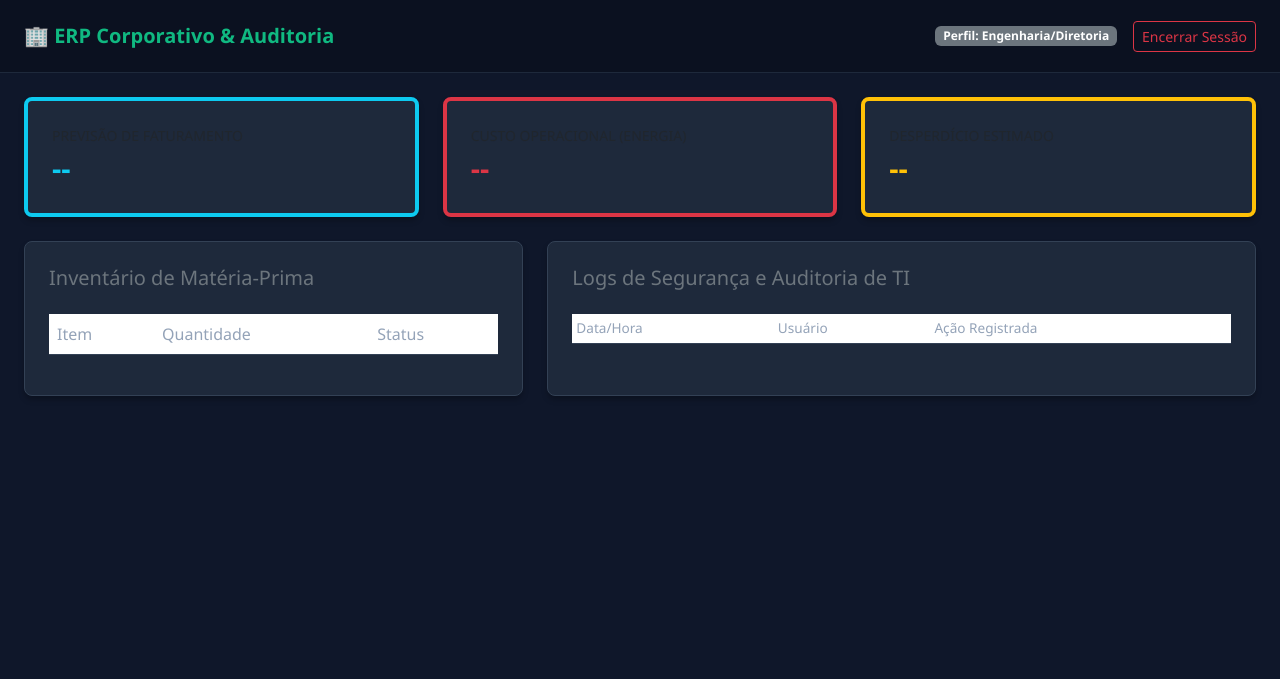
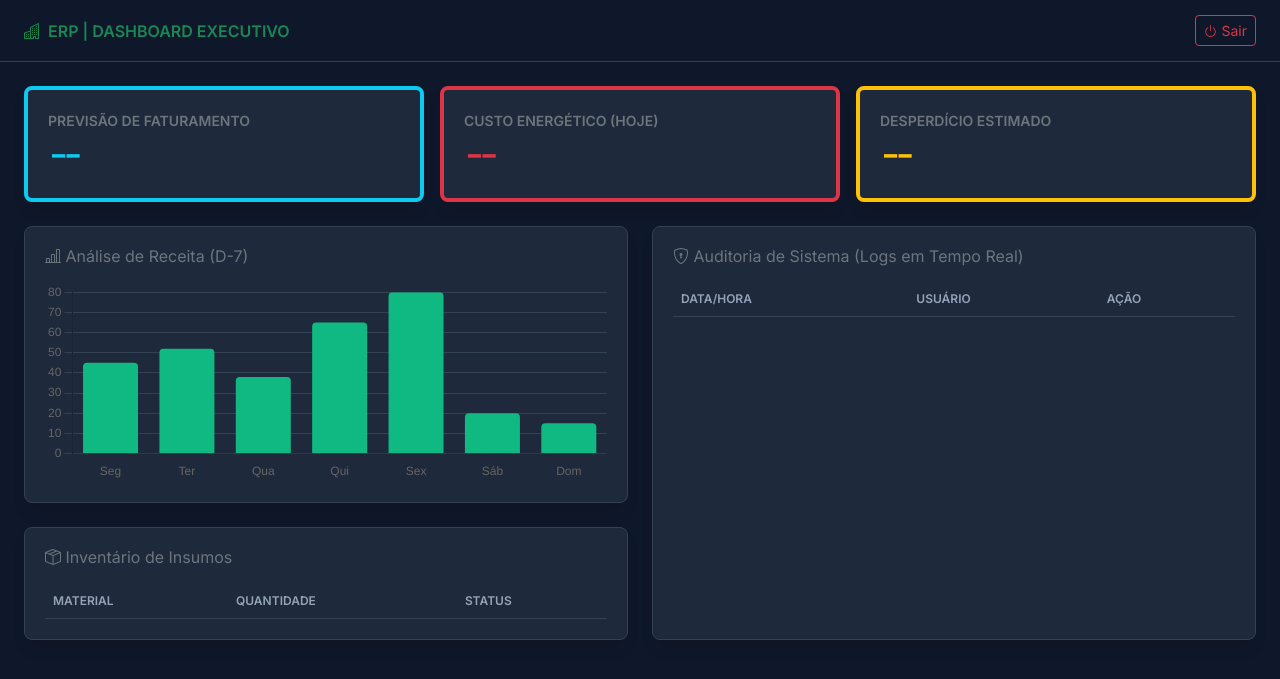
Before and after one commit to luizasilva08/seguranca-da-informacao, a Flask app: template templates/erp.html in a window 1280 px wide. Shown: the top 679 px of the page. Run offline with Flask 3, Linux system fonts and the light colour scheme; the template is opened without the code that fills it, so the values that code supplies are empty.

Commit message:
Update erp.html

```diff
--- a/templates/erp.html
+++ b/templates/erp.html
@@ -2,50 +2,58 @@
 <html lang="pt-BR">
 <head>
     <meta charset="UTF-8">
-    <title>ERP - Visão Corporativa</title>
+    <title>ERP | Dashboard Executivo</title>
     <link href="https://cdn.jsdelivr.net/npm/bootstrap@5.3.0/dist/css/bootstrap.min.css" rel="stylesheet">
+    <link rel="stylesheet" href="https://cdn.jsdelivr.net/npm/bootstrap-icons@1.11.1/font/bootstrap-icons.css">
+    <link href="https://fonts.googleapis.com/css2?family=Inter:wght@400;600&family=JetBrains+Mono&display=swap" rel="stylesheet">
+    <script src="https://cdn.jsdelivr.net/npm/chart.js"></script>
     <style>
-        body { background-color: #0f172a; color: #f8fafc; font-family: 'Segoe UI', Tahoma, Geneva, Verdana, sans-serif; }
-        .navbar-custom { background: #0b1120; border-bottom: 1px solid #1e293b; }
-        .card-custom { background: #1e293b; border: 1px solid #334155; border-radius: 8px; box-shadow: 0 4px 6px -1px rgba(0,0,0,0.3); }
-        .table-dark-custom { background-color: transparent; color: #cbd5e1; }
-        .table-dark-custom th { color: #94a3b8; font-weight: 500; border-bottom: 1px solid #334155; }
-        .table-dark-custom td { border-bottom: 1px solid #334155; }
-        .kpi-value { font-size: 1.8rem; font-weight: bold; }
+        :root { --bg-dark: #0f172a; --panel-bg: #1e293b; --border-color: #334155; }
+        body { background-color: var(--bg-dark); color: #f8fafc; font-family: 'Inter', sans-serif; }
+        .topbar { background: #0f172a; border-bottom: 1px solid var(--border-color); padding: 15px 24px; display: flex; justify-content: space-between; align-items: center; }
+        .panel { background: var(--panel-bg); border: 1px solid var(--border-color); border-radius: 8px; padding: 20px; box-shadow: 0 10px 15px -3px rgba(0,0,0,0.1); }
+        .kpi-value { font-family: 'JetBrains Mono', monospace; font-size: 1.8rem; font-weight: 700; color: #fff; }
+        .table-custom { color: #cbd5e1; font-size: 0.85rem; margin: 0; }
+        .table-custom th { color: #94a3b8; font-weight: 600; text-transform: uppercase; font-size: 0.75rem; border-bottom: 1px solid var(--border-color); background: transparent; }
+        .table-custom td { border-bottom: 1px solid var(--border-color); background: transparent; vertical-align: middle; }
     </style>
 </head>
 <body>
-<nav class="navbar navbar-custom py-3 mb-4">
-    <div class="container-fluid px-4">
-        <span class="navbar-brand fw-bold" style="color: #10b981;">🏢 ERP Corporativo & Auditoria</span>
-        <div><span class="badge bg-secondary me-3">Perfil: Engenharia/Diretoria</span><a href="/logout" class="btn btn-outline-danger btn-sm">Encerrar Sessão</a></div>
-    </div>
-</nav>
+
+<div class="topbar mb-4">
+    <div class="fw-bold text-success"><i class="bi bi-buildings me-2"></i>ERP | DASHBOARD EXECUTIVO</div>
+    <a href="/logout" class="btn btn-outline-danger btn-sm"><i class="bi bi-power"></i> Sair</a>
+</div>
 
 <div class="container-fluid px-4">
-    <div class="row mb-4">
-        <div class="col-md-4"><div class="card card-custom p-4 border-start border-4 border-info"><span class="text-muted small">PREVISÃO DE FATURAMENTO</span><div id="fat" class="kpi-value text-info">--</div></div></div>
-        <div class="col-md-4"><div class="card card-custom p-4 border-start border-4 border-danger"><span class="text-muted small">CUSTO OPERACIONAL (ENERGIA)</span><div id="custo" class="kpi-value text-danger">--</div></div></div>
-        <div class="col-md-4"><div class="card card-custom p-4 border-start border-4 border-warning"><span class="text-muted small">DESPERDÍCIO ESTIMADO</span><div id="desp" class="kpi-value text-warning">--</div></div></div>
+    <div class="row g-3 mb-4">
+        <div class="col-md-4"><div class="panel border-bottom border-4 border-info"><div class="text-secondary small fw-bold mb-1">PREVISÃO DE FATURAMENTO</div><div id="fat" class="kpi-value text-info">--</div></div></div>
+        <div class="col-md-4"><div class="panel border-bottom border-4 border-danger"><div class="text-secondary small fw-bold mb-1">CUSTO ENERGÉTICO (HOJE)</div><div id="custo" class="kpi-value text-danger">--</div></div></div>
+        <div class="col-md-4"><div class="panel border-bottom border-4 border-warning"><div class="text-secondary small fw-bold mb-1">DESPERDÍCIO ESTIMADO</div><div id="desp" class="kpi-value text-warning">--</div></div></div>
     </div>
 
-    <div class="row">
-        <div class="col-md-5">
-            <div class="card card-custom p-4 h-100">
-                <h5 class="text-secondary mb-4">Inventário de Matéria-Prima</h5>
-                <table class="table table-dark-custom">
-                    <thead><tr><th>Item</th><th>Quantidade</th><th>Status</th></tr></thead>
+    <div class="row g-4">
+        <div class="col-xl-6">
+            <div class="panel mb-4">
+                <h6 class="text-secondary mb-3"><i class="bi bi-bar-chart-line"></i> Análise de Receita (D-7)</h6>
+                <div style="height: 200px;"><canvas id="chartFinanceiro"></canvas></div>
+            </div>
+
+            <div class="panel">
+                <h6 class="text-secondary mb-3"><i class="bi bi-box-seam"></i> Inventário de Insumos</h6>
+                <table class="table table-custom">
+                    <thead><tr><th>Material</th><th>Quantidade</th><th>Status</th></tr></thead>
                     <tbody id="tabela-estoque"></tbody>
                 </table>
             </div>
         </div>
 
-        <div class="col-md-7">
-            <div class="card card-custom p-4 h-100">
-                <h5 class="text-secondary mb-4">Logs de Segurança e Auditoria de TI</h5>
-                <table class="table table-dark-custom table-sm" style="font-size: 0.85rem;">
-                    <thead><tr><th>Data/Hora</th><th>Usuário</th><th>Ação Registrada</th></tr></thead>
-                    <tbody id="tabela-logs"></tbody>
+        <div class="col-xl-6">
+            <div class="panel h-100">
+                <h6 class="text-secondary mb-3"><i class="bi bi-shield-lock"></i> Auditoria de Sistema (Logs em Tempo Real)</h6>
+                <table class="table table-custom">
+                    <thead><tr><th>Data/Hora</th><th>Usuário</th><th>Ação</th></tr></thead>
+                    <tbody id="tabela-logs" style="font-family: 'JetBrains Mono', monospace;"></tbody>
                 </table>
             </div>
         </div>
@@ -53,6 +61,14 @@
 </div>
 
 <script>
+    // Gráfico Fixo Simulado de Receita Semanal para dar cara de ERP BI
+    const ctxFin = document.getElementById('chartFinanceiro').getContext('2d');
+    new Chart(ctxFin, {
+        type: 'bar',
+        data: { labels: ['Seg', 'Ter', 'Qua', 'Qui', 'Sex', 'Sáb', 'Dom'], datasets: [{ label: 'Receita (k R$)', data: [45, 52, 38, 65, 80, 20, 15], backgroundColor: '#10b981', borderRadius: 4 }] },
+        options: { responsive: true, maintainAspectRatio: false, plugins: { legend: { display: false } }, scales: { y: { grid: { color: '#334155' } }, x: { grid: { display: false } } } }
+    });
+
     setInterval(async () => {
         const res = await fetch('/api/erp');
         const data = await res.json();
@@ -62,11 +78,11 @@
         document.getElementById('desp').innerText = data.kpi_financeiro.desperdicio;
 
         document.getElementById('tabela-estoque').innerHTML = data.estoque.map(e => `
-            <tr><td>${e.item}</td><td>${e.qtd}</td><td><span class="badge ${e.status === 'OK' ? 'bg-success' : 'bg-danger'}">${e.status}</span></td></tr>
+            <tr><td>${e.item}</td><td class="text-info">${e.qtd}</td><td><span class="badge ${e.status === 'OK' ? 'bg-success' : 'bg-danger'}">${e.status}</span></td></tr>
         `).join('');
 
         document.getElementById('tabela-logs').innerHTML = data.logs.map(l => `
-            <tr><td class="text-muted">${l.data}</td><td class="text-info">${l.usuario}</td><td>${l.acao}</td></tr>
+            <tr><td class="text-muted">${l.data}</td><td class="text-primary">${l.usuario}</td><td>${l.acao}</td></tr>
         `).join('');
     }, 4000);
 </script>
```
